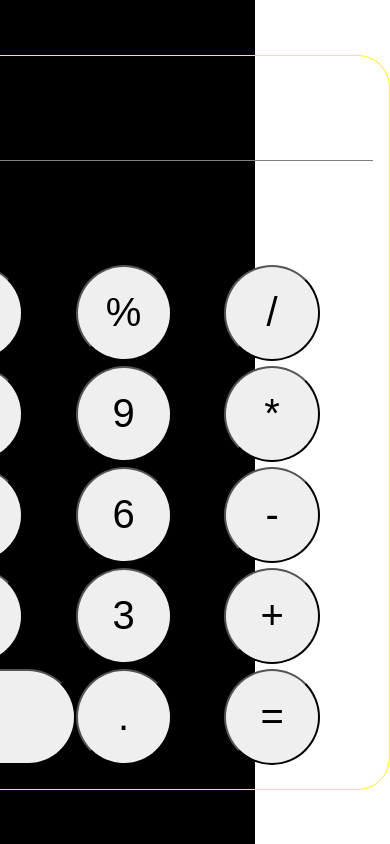
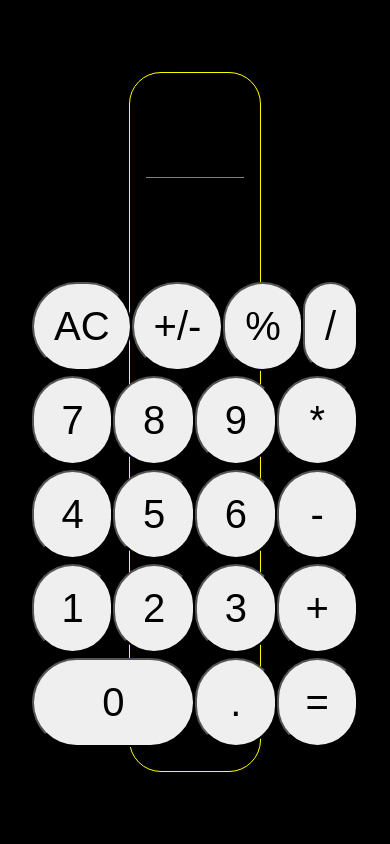
Before and after one commit to Axanii/fronta, a Next.js app: page /calculator in a window 390 px wide. Built offline with nearby package versions, Linux system fonts and the light colour scheme.

Commit message:
changed style of buttons and container for better responsiveness

```diff
--- a/app/calculator/calculator.module.scss
+++ b/app/calculator/calculator.module.scss
@@ -1,6 +1,6 @@
 .page {
   height: 100vh;
-width: auto;
+  width: 100vw;
   background-color: black;
   display: grid;
   justify-content: center;
@@ -8,12 +8,14 @@ width: auto;
 }
 
 .container {
+  width: 25vw;
   border: 1px solid yellow;
   padding: 1rem 1rem 1.5rem;
   border-radius: 2rem;
   display: flex;
   flex-direction: column;
   margin: 0;
+
   .history {
     color: gray;
     border: none;
@@ -39,21 +41,20 @@ width: auto;
     display: grid;
     grid-template-rows: repeat(4, 1fr);
     gap: 5px;
+    justify-content: center;
     .basicFuncs,
     .upperRow,
     .middleRow,
     .lowerRow,
     .lastRow {
-      margin-left: 5%;
       display: grid;
       grid-template-columns: repeat(4, 1fr);
       > * {
         // all elements within sections.
         cursor: pointer;
-        width: 6rem;
-        height: 6rem;
-        min-height: 4.5rem;
-        min-width: 4.5rem; // AC button has more width on smaller screens, makes buttons look uneven
+        width: 100%;
+        height: 100%;
+        padding: 1.25rem;
         font-size: 2.5rem;
         text-align: center;
         border-radius: 999px;
```
